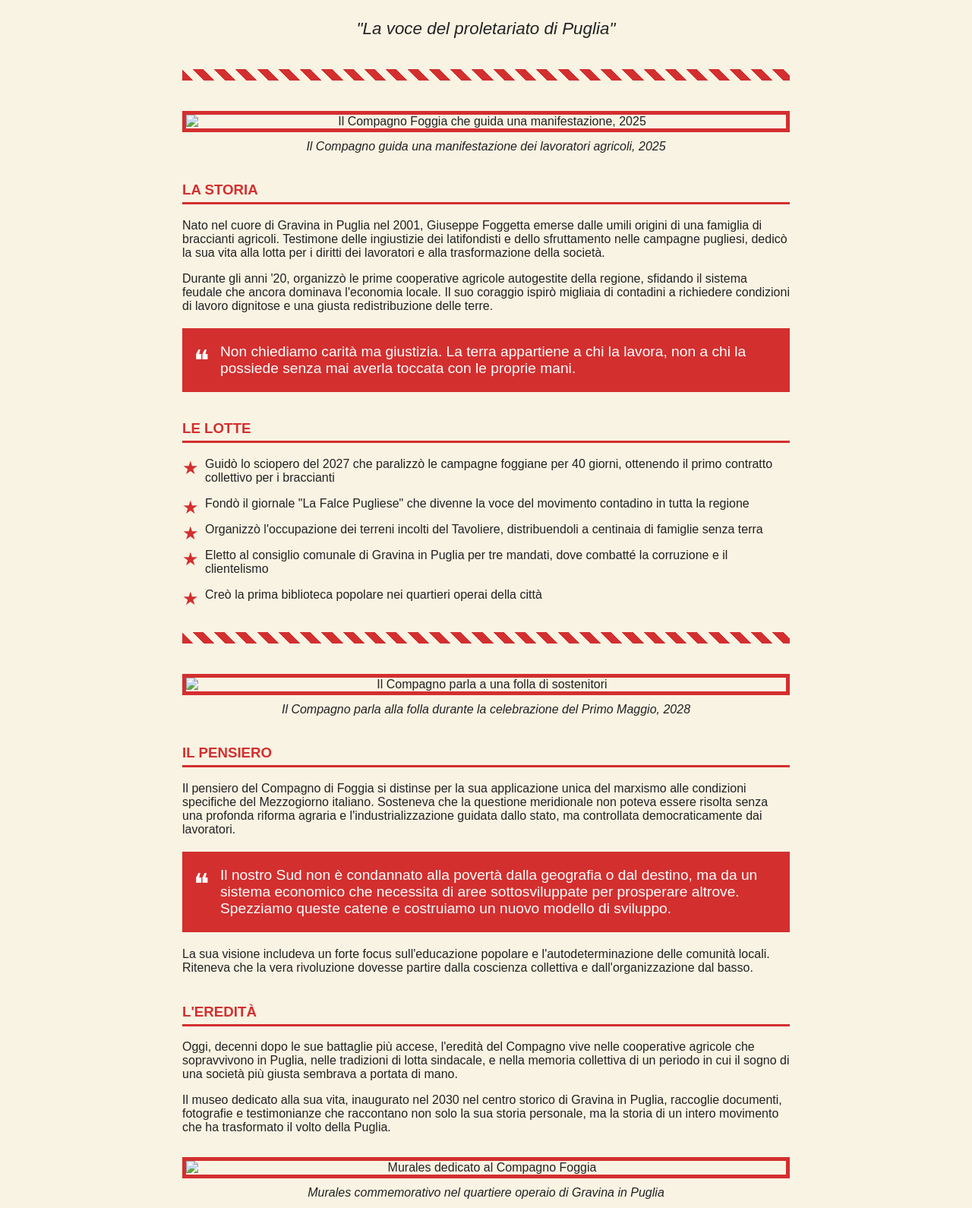
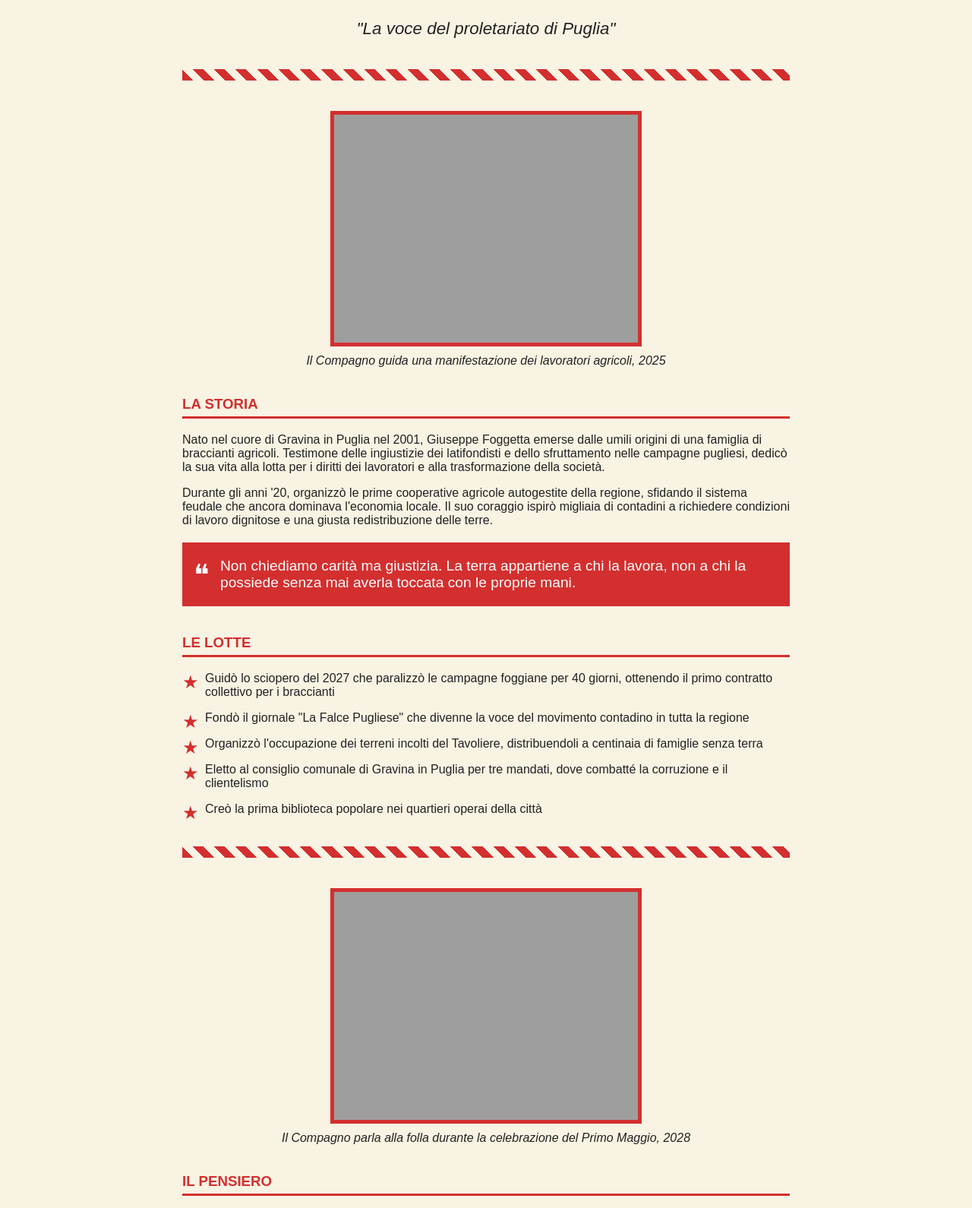
Before and after one commit to vincenzodivincenzo/friends, a plain HTML site: page index.html in a window 1280 px wide. Shown: the part 506-2096 px from the top of the page at 76% size. Drawn offline with Linux system fonts and the light colour scheme; the site is published under a folder, as on GitHub Pages, so addresses that start at the root find nothing.

Commit message:
Update index.html

```diff
--- a/index.html
+++ b/index.html
@@ -191,7 +191,7 @@
     </div>
 
     <div class="banner">
-        <img src="/assets/hammer-sickle.svg" width="260" height="260" alt="Hammer and Sickle Symbol">
+        <img src="assets/hammer-sickle.svg" width="260" height="260" alt="Hammer and Sickle Symbol">
     </div>
 
     <div class="container">
@@ -201,7 +201,7 @@
         <div class="revolutionary-bar"></div>
 
         <div class="historical-image">
-            <img src="/assets/foggia-1.png" alt="Il Compagno Foggia che guida una manifestazione, 2025">
+            <img src="assets/foggia-1.png" alt="Il Compagno Foggia che guida una manifestazione, 2025">
             <p class="caption">Il Compagno guida una manifestazione dei lavoratori agricoli, 2025</p>
         </div>
 
@@ -226,7 +226,7 @@
         <div class="revolutionary-bar"></div>
 
         <div class="historical-image">
-            <img src="/assets/foggia-2.png" alt="Il Compagno parla a una folla di sostenitori">
+            <img src="assets/foggia-2.png" alt="Il Compagno parla a una folla di sostenitori">
             <p class="caption">Il Compagno parla alla folla durante la celebrazione del Primo Maggio, 2028</p>
         </div>
 
@@ -245,7 +245,7 @@
         <p>Il museo dedicato alla sua vita, inaugurato nel 2030 nel centro storico di Gravina in Puglia, raccoglie documenti, fotografie e testimonianze che raccontano non solo la sua storia personale, ma la storia di un intero movimento che ha trasformato il volto della Puglia.</p>
 
         <div class="historical-image">
-            <img src="/assets/foggia-3.png" alt="Murales dedicato al Compagno Foggia">
+            <img src="assets/foggia-3.png" alt="Murales dedicato al Compagno Foggia">
             <p class="caption">Murales commemorativo nel quartiere operaio di Gravina in Puglia</p>
         </div>
     </div>
```
